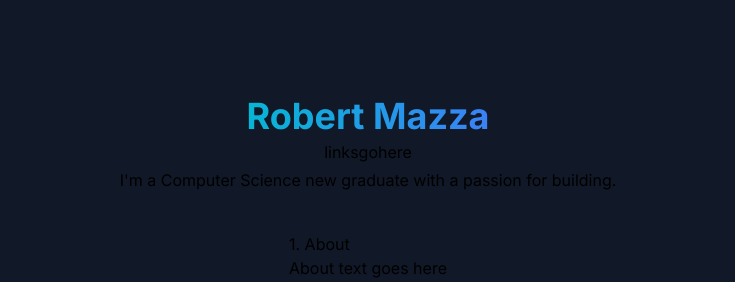
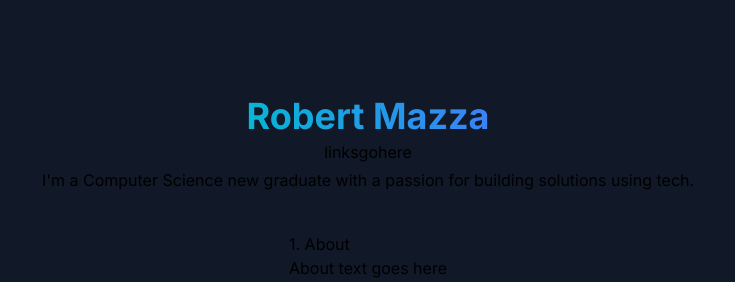
Before and after one commit to Robert336/Personal_Website, a Next.js app in the folder personal-website/: page / in a window 1280 px wide. Shown: the top 282 px of the page, without its empty margins (272-1007 px from the left). Built offline with nearby package versions, Linux system fonts and the light colour scheme.

Commit message:
update subheading under my name

```diff
--- a/personal-website/src/app/page.tsx
+++ b/personal-website/src/app/page.tsx
@@ -11,7 +11,7 @@ export default function Home() {
         <a>here</a>
       </div>
       <h2 className="pb-10">
-        I&apos;m a Computer Science new graduate with a passion for building.
+        I&apos;m a Computer Science new graduate with a passion for building solutions using tech.
       </h2>
       <div>
           <h3>1. About</h3>
```
